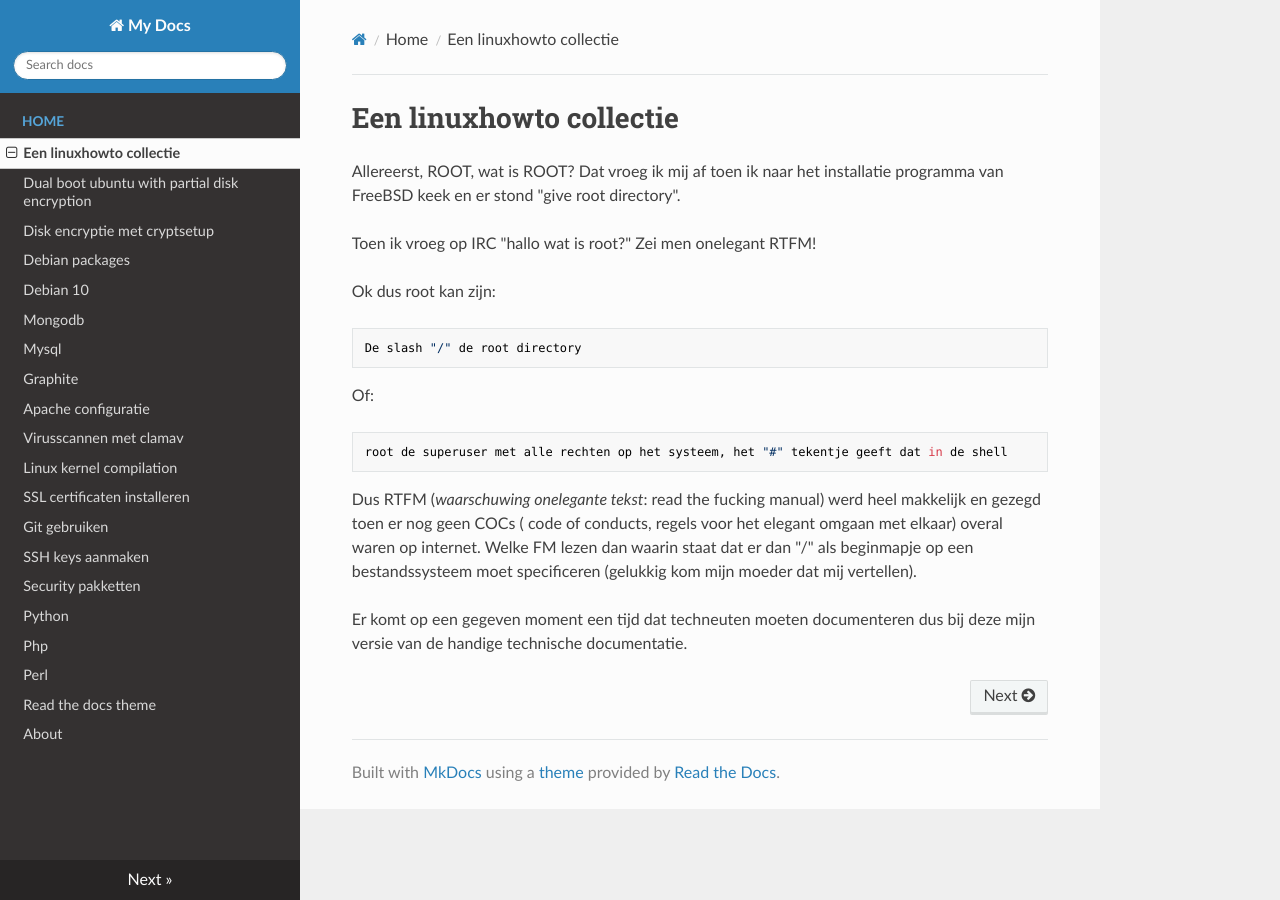
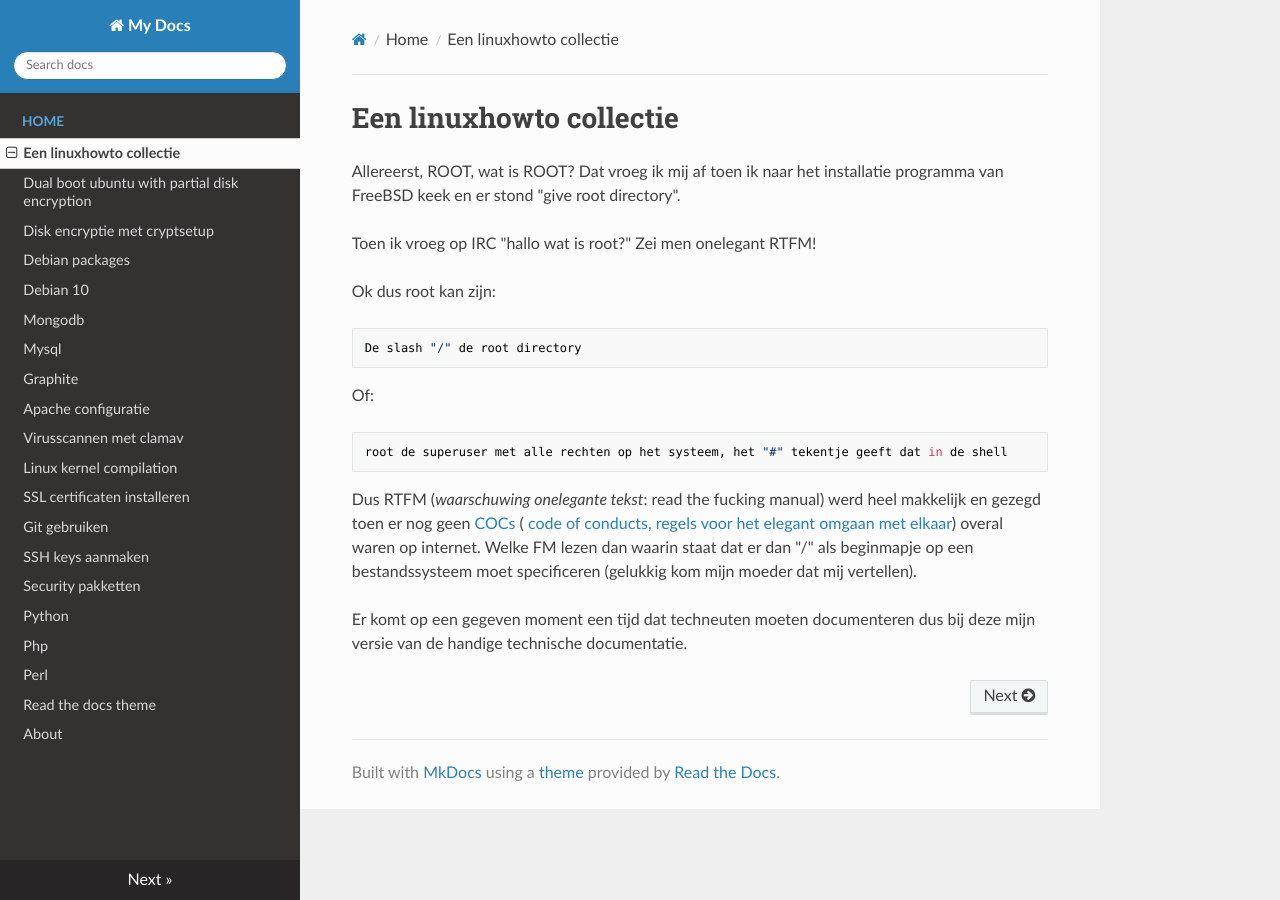
Before and after one commit to MatthewBuchananAstley/linuxhowto, an MkDocs documentation site: the page built from docs/index.md, in a window 1280 px wide. Built offline with MkDocs 1.6.1, drawn with Linux system fonts in a browser that asks for light colours; nearby versions of some CDN libraries; part of the change alters nothing that is shown.

```diff
--- a/docs/index.md
+++ b/docs/index.md
@@ -13,6 +13,6 @@ Of:
     root de superuser met alle rechten op het systeem, het "#" tekentje geeft dat in de shell
 
 
-Dus RTFM (*waarschuwing onelegante tekst*: read the fucking manual) werd heel makkelijk en gezegd toen er nog geen COCs ( code of conducts, regels voor het elegant omgaan met elkaar) overal waren op internet. Welke FM lezen dan waarin staat dat er dan "/" als beginmapje op een bestandssysteem moet specificeren (gelukkig kom mijn moeder dat mij vertellen).
+Dus RTFM (*waarschuwing onelegante tekst*: read the fucking manual) werd heel makkelijk en gezegd toen er nog geen <a href="https://opensourceconduct.com/">COCs</a> ( <a href="https://opensourceconduct.com/">code of conducts, regels voor het elegant omgaan met elkaar</a>) overal waren op internet. Welke FM lezen dan waarin staat dat er dan "/" als beginmapje op een bestandssysteem moet specificeren (gelukkig kom mijn moeder dat mij vertellen).
 
 Er komt op een gegeven moment een tijd dat techneuten moeten documenteren dus bij deze mijn versie van de handige technische documentatie.
```
